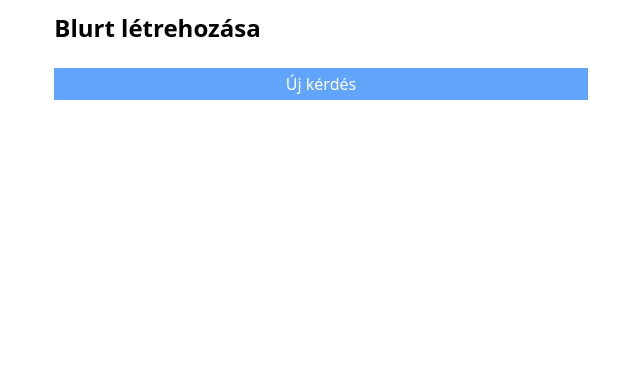
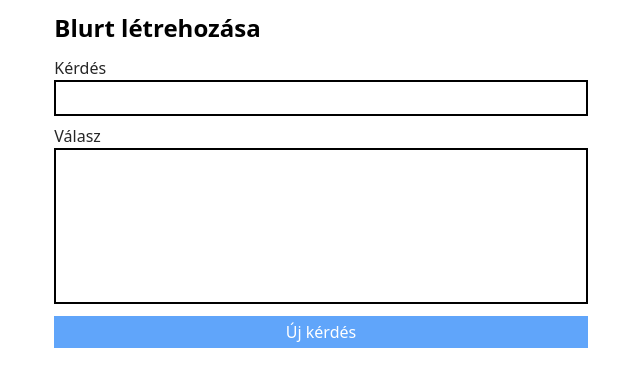
Before and after one commit to Gilbike/Blurtr, a SvelteKit app: page / in a window 1280 px wide. Both pictures are taken after a click on the button "Új kérdés". Shown: the top 386 px of the page, without its empty margins (319-959 px from the left). Built offline with nearby package versions, Linux system fonts and the light colour scheme.

Commit message:
feat: :sparkles: add blurt functionality

```diff
--- a/src/lib/components/BlurtField.svelte
+++ b/src/lib/components/BlurtField.svelte
@@ -1,12 +1,17 @@
+<script lang="ts">
+  export let question: string;
+  export let anwser: string;
+</script>
+
 <form class="flex flex-col gap-2">
   <div>
     <label for="question">Kérdés</label>
-    <input type="text" name="question" id="question" />
+    <input type="text" name="question" id="question" bind:value={question} />
   </div>
 
   <div>
     <label for="anwser">Válasz</label>
-    <textarea name="anwser" id="anwser" rows="6" />
+    <textarea name="anwser" id="anwser" rows="6" bind:value={anwser} />
   </div>
 </form>
 
--- a/src/routes/+page.svelte
+++ b/src/routes/+page.svelte
@@ -2,6 +2,11 @@
 	import BlurtField from "$lib/components/BlurtField.svelte";
   import Container from "$lib/components/Container.svelte";
 
+  let fields: {question: string; anwser: string}[] = [];
+
+  function addField() {
+    fields = [...fields, {question: "", anwser: ""}];
+  }
 </script>
 
 <Container>
@@ -9,9 +14,11 @@
 
   <div class="overflow-y-auto h-full py-3">
     <div class="flex flex-col gap-2 divide-y-[1px] divide-neutral-700/25">
-
+      {#each fields as field}
+        <BlurtField bind:question={field.question} bind:anwser={field.anwser} />
+      {/each}
     </div>
-    <button class="bg-blue-400 mt-3 w-full py-1 text-white hover:bg-blue-500 transition">
+    <button class="bg-blue-400 mt-3 w-full py-1 text-white hover:bg-blue-500 transition" on:click={addField}>
       Új kérdés
     </button>
   </div>
```
